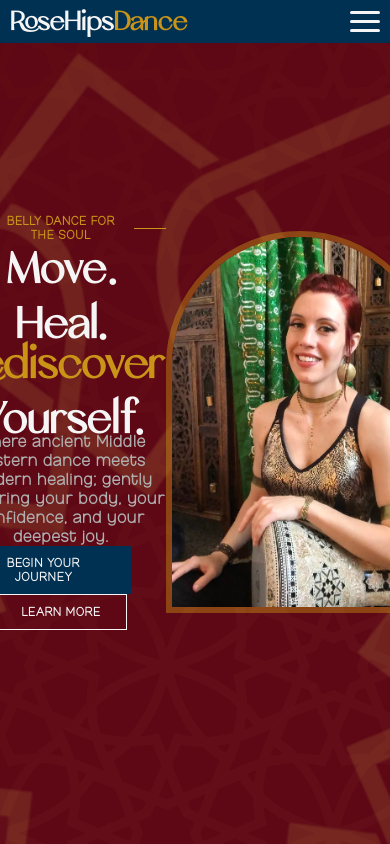
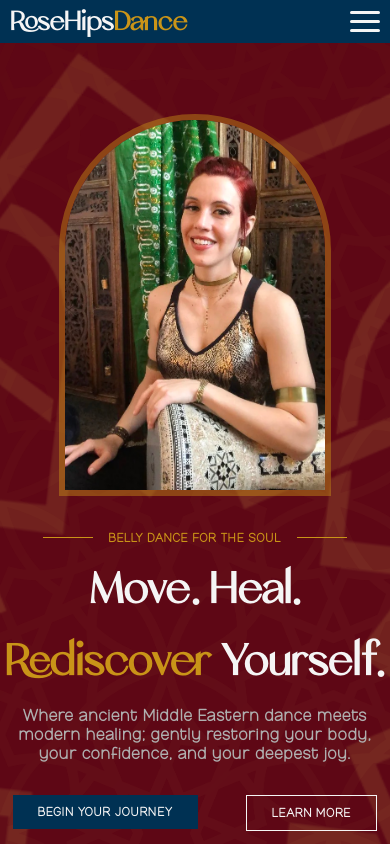
Before and after one commit to tpeschke/rose-hips-dance, a Next.js app: page / in a window 390 px wide. Shown: the top 844 px of the page. Built offline with nearby package versions, Linux system fonts and the light colour scheme.

Commit message:
updated the mobile and tablet view for the welcome banner

```diff
--- a/app/homeComponents/mainBanner/mainBanner.css
+++ b/app/homeComponents/mainBanner/mainBanner.css
@@ -70,3 +70,28 @@
     margin-bottom: 35px;
   }
 }
+
+@media (max-width: 426px) {
+  .main-banner .columns {
+    flex-direction: column-reverse;
+    margin-top: 50px;
+  }
+
+  .main-banner .portrait {
+    margin-bottom: 35px;
+  }
+
+  .main-banner .columns>div {
+    width: unset;
+  }
+
+  .main-banner .columns>div>h1 {
+    margin-bottom: unset;
+  }
+
+  .main-banner .columns .class-buttons {
+    display: flex;
+    justify-content: space-evenly;
+    margin-top: 15px;
+  }
+}
--- a/app/homeComponents/mainBanner/mainBanner.tsx
+++ b/app/homeComponents/mainBanner/mainBanner.tsx
@@ -17,7 +17,7 @@ export default function MainBanner() {
             Where ancient Middle Eastern dance meets modern healing; gently
             restoring your body, your confidence, and your deepest joy.
           </p>
-          <div>
+          <div className="class-buttons">
             <Link href="/classes">
               <button className={`${lemonade.className} antialiased blue`}>
                 Begin Your Journey
```
